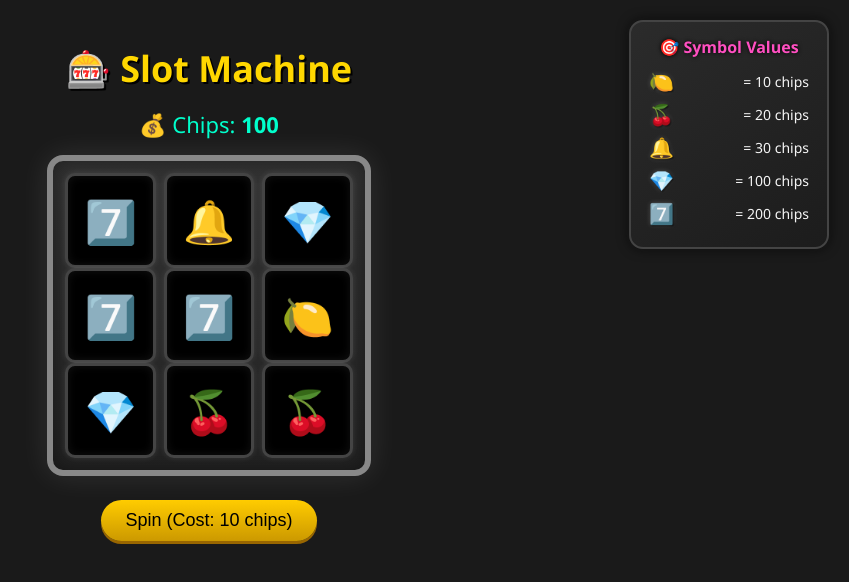
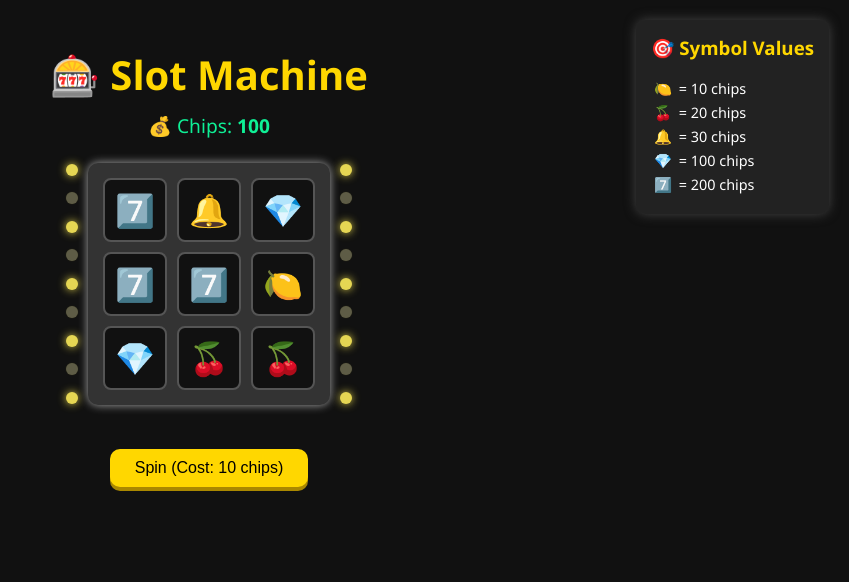
Before and after one commit to Maxibear18/slotmachine, a React (Create React App) app: page / in a window 1280 px wide. Shown: the top 582 px of the page, without its empty margins (431-1280 px from the left). Built offline with nearby package versions, Linux system fonts and the light colour scheme.

Commit message:
added some lights to the slot grid

```diff
--- a/src/App.css
+++ b/src/App.css
@@ -1,110 +1,68 @@
-html, body {
+body {
   margin: 0;
-  padding: 0;
-  background-color: #1a1a1a;
-  height: 100%;
   font-family: 'Segoe UI', Tahoma, Geneva, Verdana, sans-serif;
+  background: #111;
   color: white;
-}
-
-* {
-  box-sizing: border-box;
+  text-align: center;
 }
 
 .App {
-  text-align: center;
-  min-height: 100vh;
   padding: 20px;
-  display: flex;
-  flex-direction: column;
-  align-items: center;
-  position: relative;
 }
 
 h1 {
-  font-size: 36px;
-  margin-bottom: 16px;
   color: gold;
-  text-shadow: 2px 2px #000;
+  font-size: 2.5rem;
+  margin-bottom: 10px;
 }
 
 .chip-count {
-  font-size: 22px;
-  margin-bottom: 16px;
-  color: #00ffcc;
+  font-size: 1.2rem;
+  margin-bottom: 20px;
+  color: #0ff096;
 }
 
-/* Slot grid container */
 .slot-grid {
-  display: grid;
-  grid-template-rows: repeat(3, 1fr);
-  background: linear-gradient(#333, #222);
-  border: 6px solid #888;
-  border-radius: 16px;
-  padding: 12px;
-  box-shadow: 0 0 30px rgba(255, 255, 255, 0.1),
-              inset 0 0 20px rgba(0, 0, 0, 0.4);
+  display: flex;
+  flex-direction: column;
+  background: #333;
+  border-radius: 10px;
+  padding: 10px;
+  box-shadow: 0 0 10px #aaa;
 }
 
-/* Each row of symbols */
 .slot-row {
-  display: grid;
-  grid-template-columns: repeat(3, 1fr);
-  gap: 8px;
+  display: flex;
+  justify-content: center;
 }
 
-/* Individual slot */
 .slot {
-  background-color: #000;
-  padding: 16px;
-  font-size: 42px;
-  border: 3px solid #444;
-  border-radius: 10px;
-  box-shadow: inset 0 0 10px #111, 0 0 6px rgba(255, 255, 255, 0.1);
-  min-width: 60px;
-  min-height: 60px;
+  background: #111;
+  border: 2px solid #555;
+  border-radius: 8px;
+  font-size: 2rem;
+  width: 60px;
+  height: 60px;
+  margin: 5px;
   display: flex;
   align-items: center;
   justify-content: center;
-  transition: transform 0.1s ease, box-shadow 0.3s, border-color 0.3s;
 }
 
-/* Highlight matched slots */
-.match {
-  border-color: #ffd700;
-  box-shadow: 0 0 10px #ffdb4d, 0 0 20px #ffd700;
-  animation: pulseGlow 0.6s ease-in-out infinite alternate;
-}
-
-@keyframes pulseGlow {
-  from {
-    box-shadow: 0 0 8px #ffdb4d;
-  }
-  to {
-    box-shadow: 0 0 18px #ffd700;
-  }
+.slot.match {
+  border: 2px solid #ffd700;
+  box-shadow: 0 0 12px #ffd700;
 }
 
 button {
-  padding: 10px 24px;
-  font-size: 18px;
-  background: linear-gradient(to bottom, #ffcc00, #cc9900);
-  color: #000;
+  margin-top: 20px;
+  padding: 10px 25px;
+  font-size: 1rem;
+  background: gold;
   border: none;
-  border-radius: 30px;
-  box-shadow: 0 3px 0 #996600;
+  border-radius: 10px;
+  box-shadow: 0 4px #aa8800;
   cursor: pointer;
-  margin-top: 24px;
-  transition: background 0.2s, transform 0.1s;
-}
-
-button:hover:enabled {
-  background: linear-gradient(to bottom, #ffdb4d, #b8860b);
-}
-
-button:active {
-  transform: translateY(2px);
-  box-shadow: 0 2px 0 #996600;
 }
 
 button:disabled {
@@ -112,64 +70,91 @@ button:disabled {
   cursor: not-allowed;
 }
 
-/* Message */
 .message {
-  margin-top: 16px;
-  font-size: 16px;
-  text-align: center;
+  margin-top: 15px;
+  font-size: 1rem;
   white-space: pre-line;
 }
 
 .win {
-  color: #00ff99;
-  font-weight: bold;
+  color: #0f0;
 }
 
 .loss {
-  color: #ff5555;
-  font-weight: bold;
+  color: #f00;
 }
 
-/* Legend */
 .legend {
   position: absolute;
   top: 20px;
   right: 20px;
-  background: linear-gradient(145deg, #2b2b2b, #1c1c1c);
-  border: 2px solid #444;
-  border-radius: 14px;
-  padding: 14px 18px;
-  width: 200px;
-  color: #ddd;
-  font-size: 14px;
-  box-shadow: 0 0 12px rgba(0,0,0,0.7), 0 0 5px rgba(255,255,255,0.05);
-  backdrop-filter: blur(4px);
+  background: #222;
+  padding: 15px;
+  border-radius: 10px;
+  box-shadow: 0 0 12px #444;
 }
 
 .legend h3 {
-  font-size: 16px;
-  margin: 0 0 10px 0;
-  color: #ff4fc1;
-  text-align: center;
-  text-shadow: 0 0 4px #000;
+  margin-top: 0;
+  color: #ffd700;
 }
 
 .legend ul {
   list-style: none;
   padding: 0;
   margin: 0;
+  text-align: left;
 }
 
 .legend li {
-  display: flex;
-  justify-content: space-between;
-  align-items: center;
-  margin-bottom: 6px;
-  font-weight: 500;
-  color: #f5f5f5;
+  margin: 5px 0;
+  font-size: 0.9rem;
 }
 
 .legend-symbol {
-  font-size: 20px;
-  text-shadow: 0 0 5px rgba(255,255,255,0.2), 1px 1px 2px #000;
+  display: inline-block;
+  width: 1.5rem;
+  text-align: center;
 }
+
+.machine-container {
+  display: flex;
+  align-items: center;
+  justify-content: center;
+  gap: 10px;
+  margin: 20px 0;
+}
+
+.light-strip {
+  display: flex;
+  flex-direction: column;
+  justify-content: space-between;
+  height: 240px;
+  padding: 5px 0;
+}
+
+.bulb {
+  width: 12px;
+  height: 12px;
+  border-radius: 50%;
+  background-color: #444;
+  box-shadow: none;
+}
+
+.bulb-0 {
+  animation: blinkOn 1.2s infinite alternate;
+}
+
+.bulb-1 {
+  animation: blinkOff 1.2s infinite alternate;
+}
+
+@keyframes blinkOn {
+  0% { background-color: #444; box-shadow: none; }
+  100% { background-color: #ffee55; box-shadow: 0 0 10px #ffee55; }
+}
+
+@keyframes blinkOff {
+  0% { background-color: #ffee55; box-shadow: 0 0 10px #ffee55; }
+  100% { background-color: #444; box-shadow: none; }
+}
--- a/src/App.js
+++ b/src/App.js
@@ -1,6 +1,5 @@
 import React, { useState } from 'react';
 import './App.css';
-
 
 const symbols = ['🍋', '🍒', '🔔', '💎', '7️⃣'];
 const symbolValues = {
@@ -112,7 +111,6 @@ function App() {
 
   return (
     <div className="App">
-      {/* Legend */}
       <div className="legend">
         <h3>🎯 Symbol Values</h3>
         <ul>
@@ -128,6 +126,13 @@ function App() {
 
       <div className="chip-count">
         💰 Chips: <strong>{chips}</strong>
+      </div>
+
+      <div className="machine-container">
+        <div className="light-strip left">
+          {[...Array(9)].map((_, i) => (
+            <div key={i} className={`bulb bulb-${i % 2}`} />
+          ))}
         </div>
 
         <div className="slot-grid">
@@ -150,6 +155,13 @@ function App() {
           ))}
         </div>
 
+        <div className="light-strip right">
+          {[...Array(9)].map((_, i) => (
+            <div key={i} className={`bulb bulb-${i % 2}`} />
+          ))}
+        </div>
+      </div>
+
       <button onClick={spin} disabled={isSpinning}>
         {isSpinning ? 'Spinning...' : 'Spin (Cost: 10 chips)'}
       </button>
```
Also changed, not shown: firebase.json (added), 1 other file (tests, documents, lock files or other folders). Lines whose indentation alone changed are shown as unchanged.
